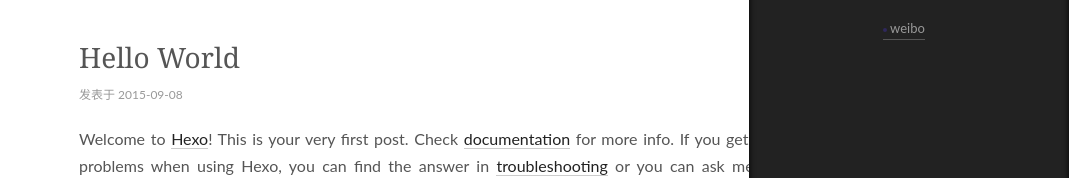
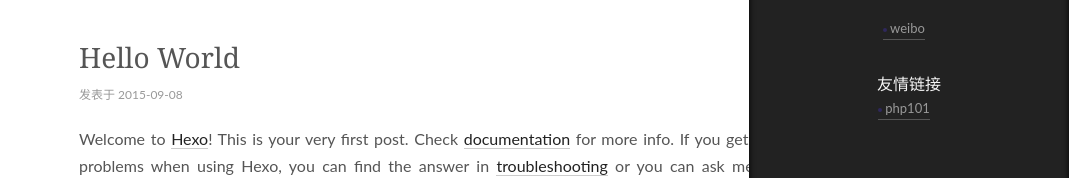
Before and after one commit to longxiang090/longxiang090, a plain HTML site: page index.html in a window 1280 px wide. Both pictures are taken after a click on the element 1217 px from the left and 742 px from the top of the page. Shown: the part 163-341 px from the top of the page, without its empty margins (211-1280 px from the left). Drawn offline with Linux system fonts and the light colour scheme.

Commit message:
Site updated: 2015-09-08 01:55:50

```diff
--- a/index.html
+++ b/index.html
@@ -297,6 +297,13 @@
 
         <div class="links-of-author motion-element">
 
+            <p class="site-author-name">友情链接</p>
+
+              <span class="links-of-author-item">
+              <a href="http://www.php101.cn" target="_blank">php101</a>
+              </span>
+
+
         </div>
 
       </section>
```
Also changed, not shown: 2015/09/08/hello-world/index.html (+7 -0 lines), archives/2015/09/index.html (+7 -0 lines), archives/2015/index.html (+7 -0 lines), archives/index.html (+7 -0 lines).
